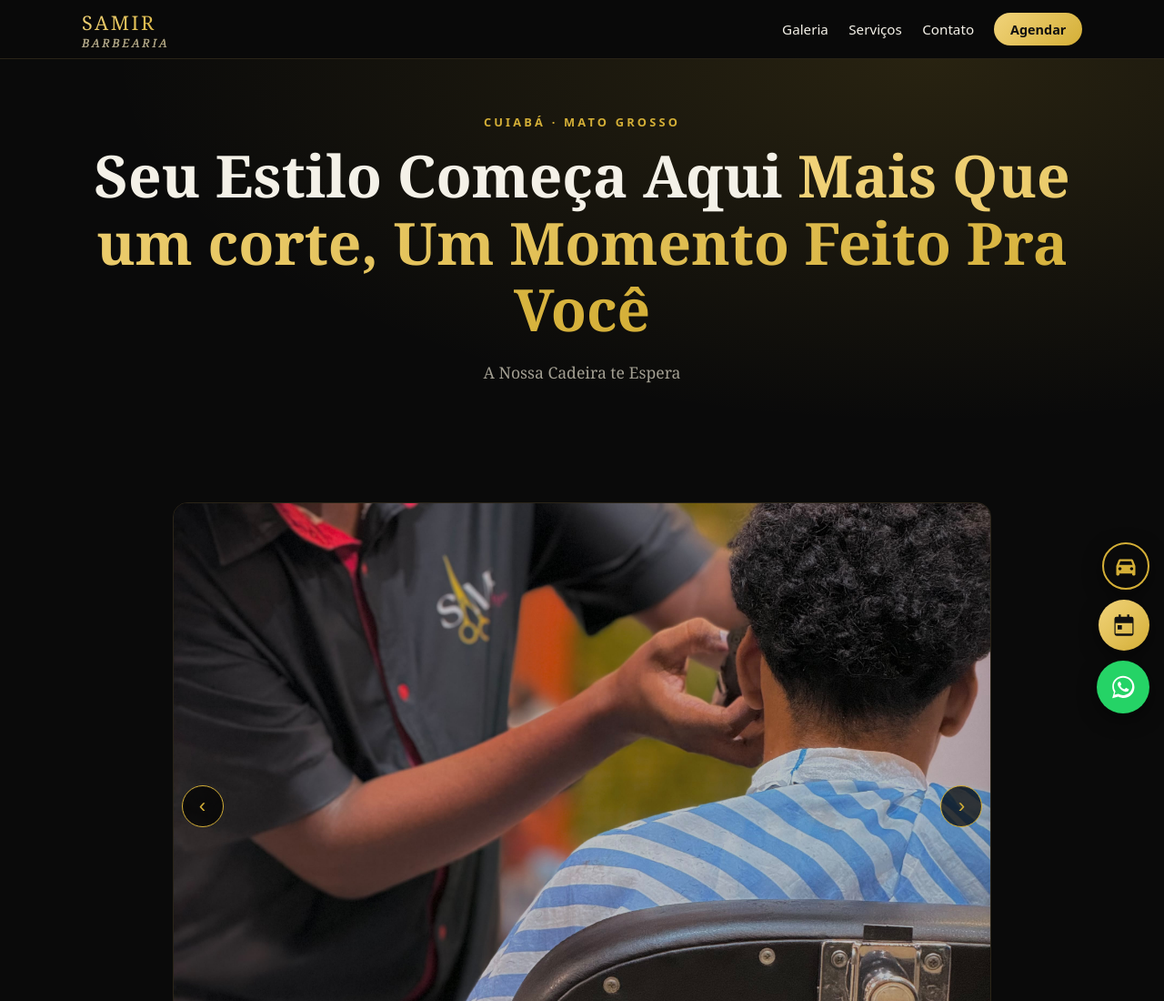
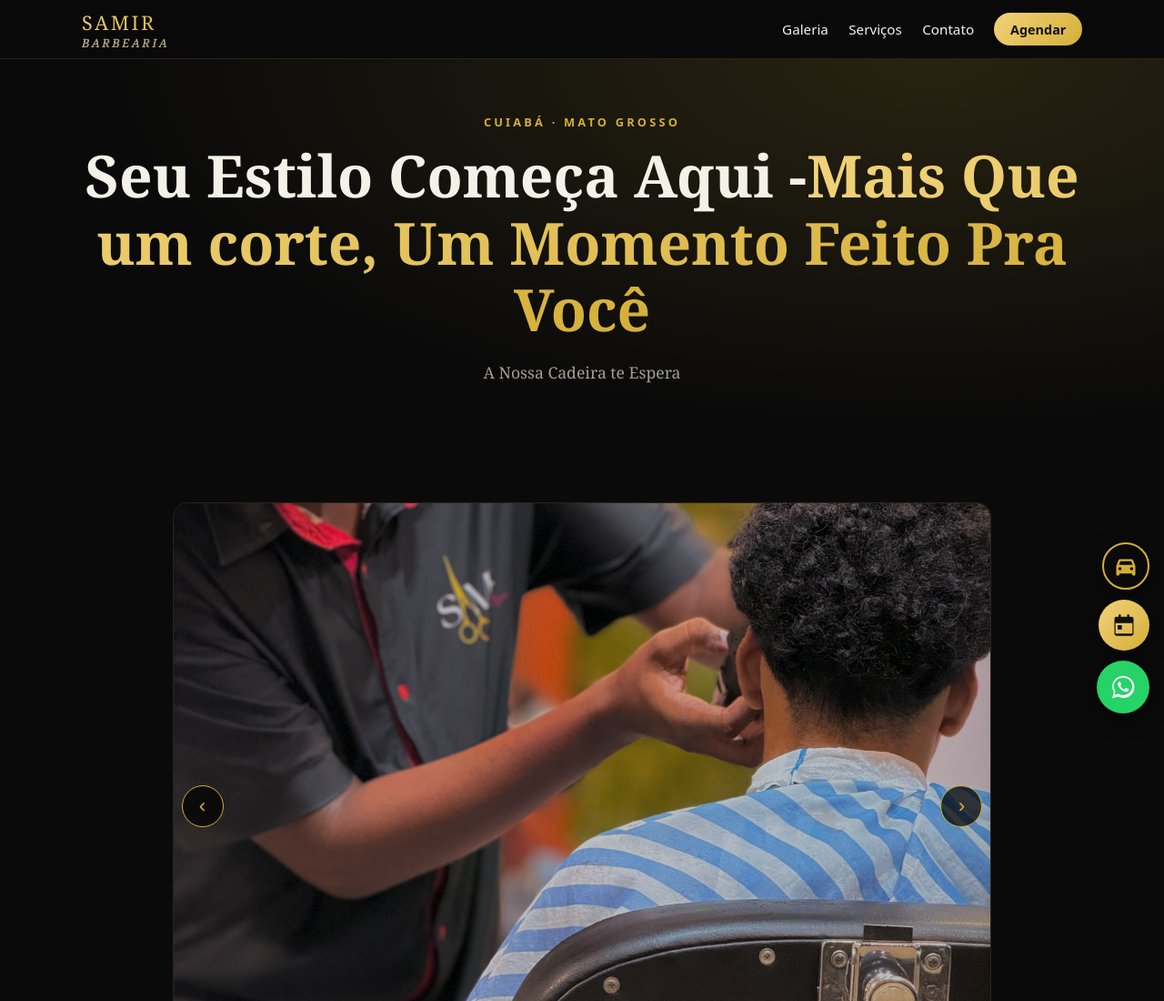
Before and after one commit to PedroReiiis/sumirBarber, a plain HTML site: page index.html in a window 1280 px wide. Shown: the top 1100 px of the page at 91% size. Drawn offline with Linux system fonts and the light colour scheme.

Commit message:
separa-h1

```diff
--- a/index.html
+++ b/index.html
@@ -101,7 +101,7 @@ footer a{color:var(--gold)}
   <div class="hero">
     <div class="wrap">
       <span class="eyebrow">Cuiabá · Mato Grosso</span>
-      <h1>Seu Estilo Começa Aqui <span class="gold">Mais Que um corte, Um Momento Feito Pra Você</h1>
+      <h1>Seu Estilo Começa Aqui -<span class="gold">Mais Que um corte, Um Momento Feito Pra Você</h1>
       <p>A Nossa Cadeira te Espera</p>
 
     </div>
```
